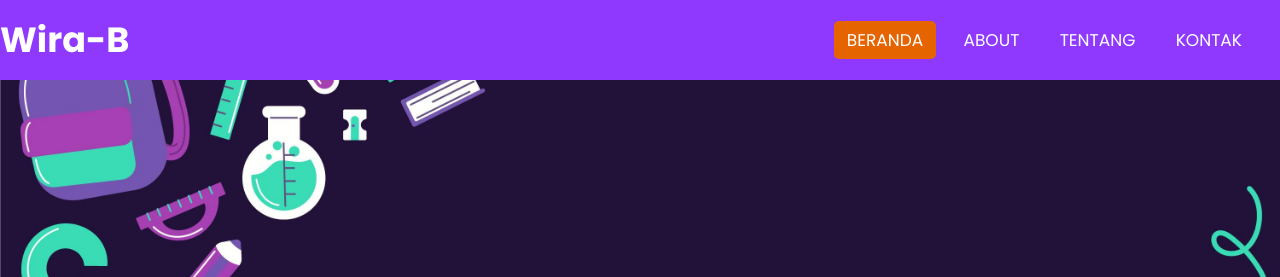
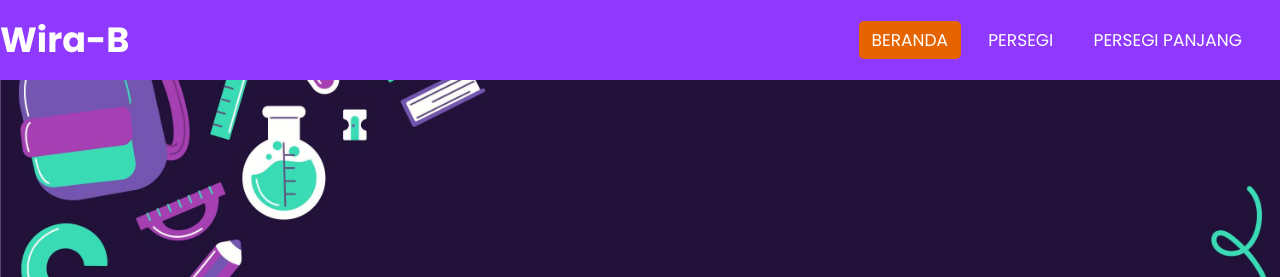
Before and after one commit to revou-fundamental-course/4-sep-23-Wiraari, a plain HTML site: page index.html in a window 1280 px wide. Shown: the top 277 px of the page. Drawn offline with Linux system fonts and the light colour scheme.

Commit message:
perubahan navbar

```diff
--- a/index.html
+++ b/index.html
@@ -25,9 +25,8 @@
         <label class="logo">Wira-B</label>
         <ul>
           <li><a href="#" id="home">Beranda</a></li>
-          <li><a href="#">About</a></li>
-          <li><a href="#">Tentang</a></li>
-          <li><a href="#">Kontak</a></li>
+          <li><a href="#">Persegi</a></li>
+          <li><a href="#">Persegi Panjang</a></li>
         </ul>
       </nav>
     <div class="container" id="container">
```
